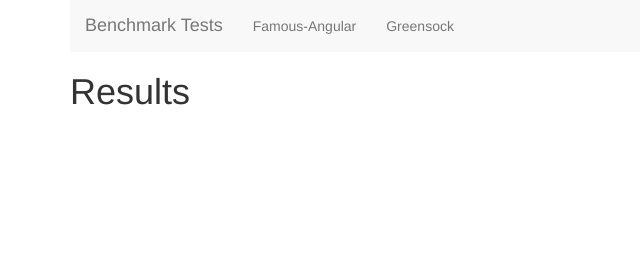
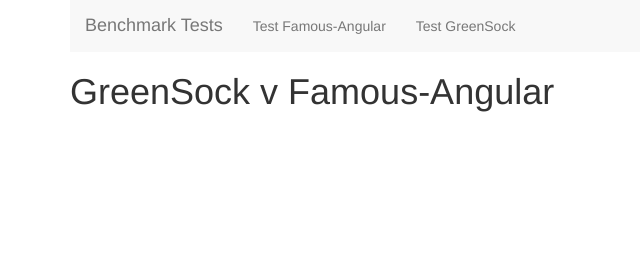
Before and after one commit to jordanpapaleo/FA-Benchmark, a website: page index.html in a window 1280 px wide. Shown: the whole page, without its empty margins (0-640 px from the left). Drawn offline with nearby package versions, Linux system fonts and the light colour scheme; no server answers.

Commit message:
Text changes

```diff
--- a/index.html
+++ b/index.html
@@ -37,16 +37,16 @@
             <div class="navbar">
                 <ul class="nav navbar-nav">
                     <li>
-                        <a href="tests/famous/index.html">Famous-Angular</a>
+                        <a href="tests/famous/index.html">Test Famous-Angular</a>
                     </li>
                     <li>
-                        <a href="tests/greensock/index.html">Greensock</a>
+                        <a href="tests/greensock/index.html">Test GreenSock</a>
                     </li>
                 </ul>
             </div>
         </nav>
 
-        <h1>Results</h1>
+        <h1>GreenSock v Famous-Angular</h1>
         <div class="row">
             <div class="col-md-12" id="charts">
                 <svg class="chart"></svg>
```
